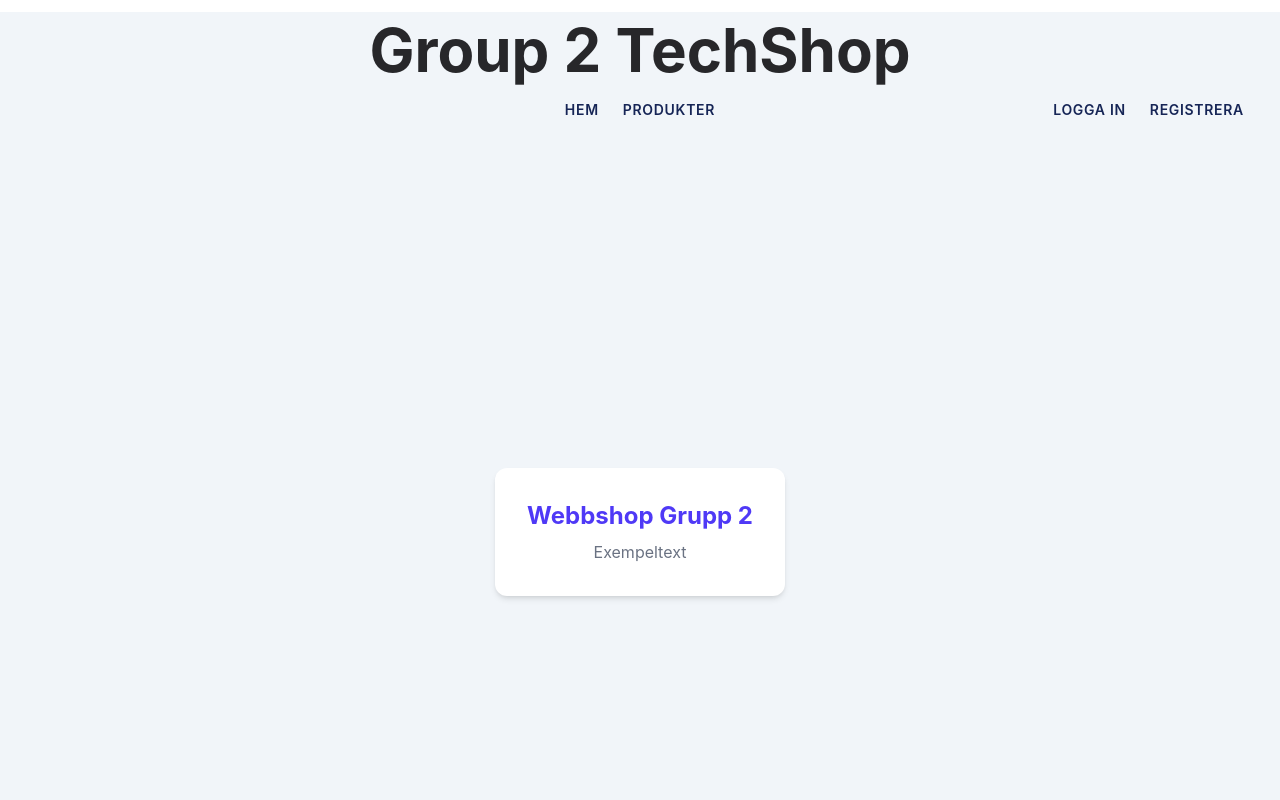
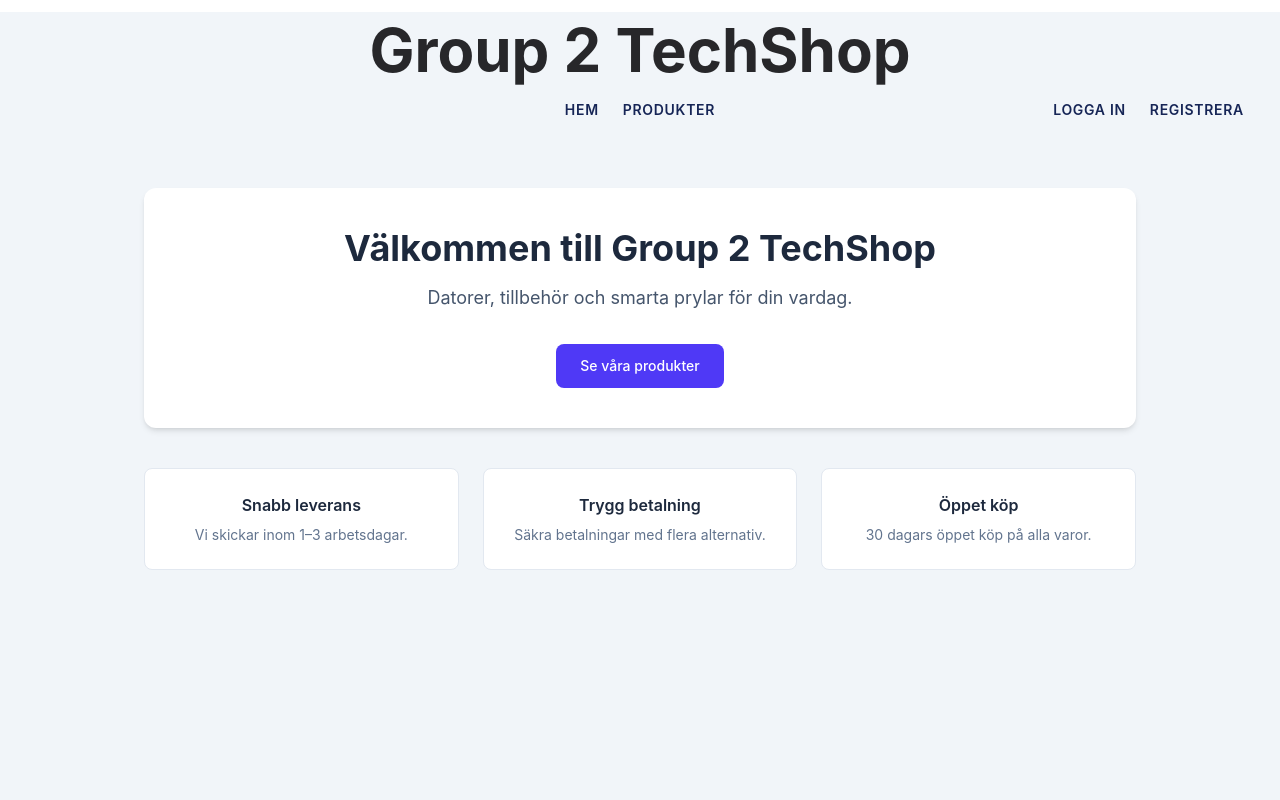
Before and after one commit to Jimmy-Grafstrom/webshop-frontend-group-2, a React (Vite) app: page / in a window 1280 px wide. Shown: the top 800 px of the page. Built offline with nearby package versions, Linux system fonts and the light colour scheme; no server answers.

Commit message:
added homepage with matching style and fixed typo in footer

```diff
--- a/src/App.tsx
+++ b/src/App.tsx
@@ -7,6 +7,7 @@ import {ProductsPage} from "./pages/ProductsPage.tsx";
 import {ProtectedRoute} from "./components/ProtectedRoute.tsx";
 import {AdminPage} from "./pages/AdminPage.tsx";
 import { AdminAddProductPage } from "./pages/AdminAddProductPage.tsx";
+import { HomePage } from "./pages/HomePage.tsx";
 
 export function App() {
     return (
@@ -14,17 +15,7 @@ export function App() {
             <Header/>
             <main className="min-h-screen bg-slate-100 flex items-center justify-center p-4">
                 <Routes>
-                    <Route
-                        path="/"
-                        element={
-                            <div className="bg-white p-8 rounded-xl shadow-md text-center">
-                                <h1 className="text-2xl font-bold text-indigo-600">
-                                    Webbshop Grupp 2
-                                </h1>
-                                <p className="text-gray-500 mt-2">Exempeltext</p>
-                            </div>
-                        }
-                    />
+                    <Route path="/" element={<HomePage />} />
                     <Route path="/login" element={<LoginPage/>}/>
 
                     <Route element={<ProtectedRoute/>}>
--- /dev/null
+++ b/src/pages/HomePage.tsx
@@ -0,0 +1,37 @@
+import { Link } from "react-router";
+
+export function HomePage() {
+  return (
+    <div className="w-full max-w-5xl mx-auto self-start py-10 px-4">
+      <section className="bg-white rounded-xl shadow-md p-10 text-center">
+        <h2 className="text-4xl font-bold text-slate-800">
+          Välkommen till Group 2 TechShop
+        </h2>
+        <p className="text-slate-600 mt-4 text-lg max-w-2xl mx-auto">
+          Datorer, tillbehör och smarta prylar för din vardag.
+        </p>
+        <Link
+          to="/products"
+          className="inline-block mt-8 rounded-lg px-6 py-3 bg-indigo-600 text-white text-sm font-medium hover:bg-indigo-700"
+        >
+          Se våra produkter
+        </Link>
+      </section>
+
+      <section className="grid grid-cols-1 sm:grid-cols-3 gap-6 mt-10">
+        <div className="bg-white p-6 rounded-lg border border-slate-200 text-center">
+          <h3 className="font-semibold text-slate-800">Snabb leverans</h3>
+          <p className="text-slate-500 text-sm mt-2">Vi skickar inom 1–3 arbetsdagar.</p>
+        </div>
+        <div className="bg-white p-6 rounded-lg border border-slate-200 text-center">
+          <h3 className="font-semibold text-slate-800">Trygg betalning</h3>
+          <p className="text-slate-500 text-sm mt-2">Säkra betalningar med flera alternativ.</p>
+        </div>
+        <div className="bg-white p-6 rounded-lg border border-slate-200 text-center">
+          <h3 className="font-semibold text-slate-800">Öppet köp</h3>
+          <p className="text-slate-500 text-sm mt-2">30 dagars öppet köp på alla varor.</p>
+        </div>
+      </section>
+    </div>
+  );
+}
```
